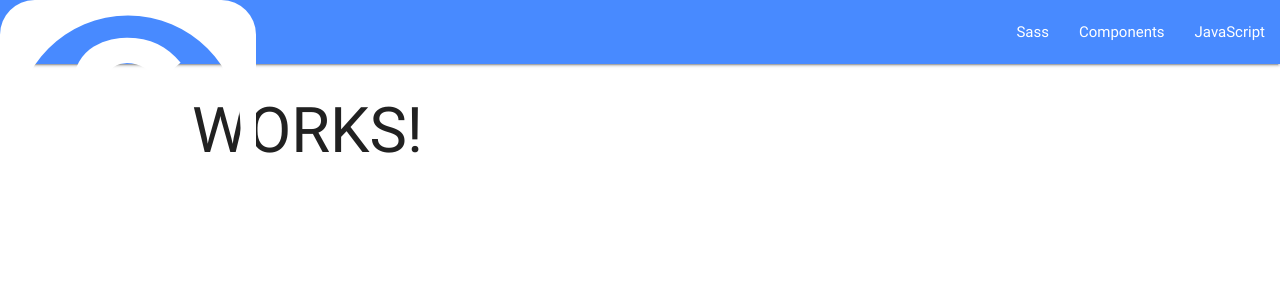
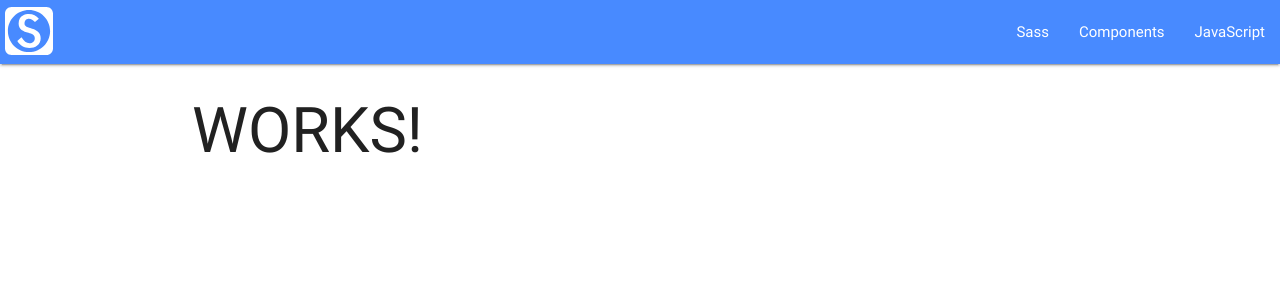
Before and after one commit to ssistoza/ssistoza.studio-home, an Angular app: page /#/home in a window 1280 px wide. Shown: the top 300 px of the page. Built offline with nearby package versions, Linux system fonts and the light colour scheme.

Commit message:
logo fix.

```diff
--- a/src/app/components/navbar/navbar.component.html
+++ b/src/app/components/navbar/navbar.component.html
@@ -1,6 +1,6 @@
 <nav>
 	<div class="nav-wrapper">
-		<img src="assets/img/s-white.png">
+		<svg class="svg" height="75%" viewBox="0 0 256 256" version="1.1" xmlns="http://www.w3.org/2000/svg" xmlns:xlink="http://www.w3.org/1999/xlink" xml:space="preserve" xmlns:serif="http://www.serif.com/" style="fill-rule:evenodd;clip-rule:evenodd;stroke-linejoin:round;stroke-miterlimit:1.41421;"><path d="M221.301,0c19.152,0 34.699,15.548 34.699,34.699l0,186.602c0,19.151 -15.548,34.699 -34.699,34.699l-186.602,0c-19.151,0 -34.699,-15.548 -34.699,-34.699l0,-186.602c0,-19.151 15.547,-34.699 34.699,-34.699l186.602,0Zm-93.301,15.5c62.09,0 112.5,50.41 112.5,112.5c0,62.09 -50.41,112.5 -112.5,112.5c-62.09,0 -112.5,-50.41 -112.5,-112.5c0,-62.09 50.41,-112.5 112.5,-112.5Z" style="fill:#fff;"/><path d="M65.663,180.946c16.065,25.342 35.751,36.429 64.487,37.335c31.451,0 60.187,-16.97 60.187,-52.042c0,-34.619 -28.51,-45.706 -55.888,-54.304c-16.065,-4.525 -30.999,-9.956 -30.32,-23.984c0.905,-21.496 15.386,-24.89 22.853,-24.89c13.123,0 22.627,7.015 32.809,17.423l20.816,-17.875c-13.802,-16.291 -29.867,-24.89 -53.625,-24.89c-17.196,0 -53.625,7.015 -54.304,50.005c-0.453,32.13 25.115,41.86 52.72,50.232c17.422,5.43 33.487,10.408 33.487,28.283c0,17.875 -12.897,26.7 -28.057,26.7c-16.97,-0.227 -29.867,-10.409 -42.99,-31.451l-22.175,19.458Z" style="fill:#fff;fill-rule:nonzero;"/></svg>
 		<ul id="nav-mobile" class="right hide-on-med-and-down">
 			<li><a href="sass.html">Sass</a></li>
 			<li><a href="badges.html">Components</a></li>
--- a/src/app/components/navbar/navbar.component.scss
+++ b/src/app/components/navbar/navbar.component.scss
@@ -1,3 +1,7 @@
 @import '../../app.component.scss';
 
 nav { background-color: map-get($colors, primary); }
+.svg {
+	margin-left: 5px;
+	margin-top: 7px;
+}
```
Also changed, not shown: src/assets/img/s-svg.svg (added).
